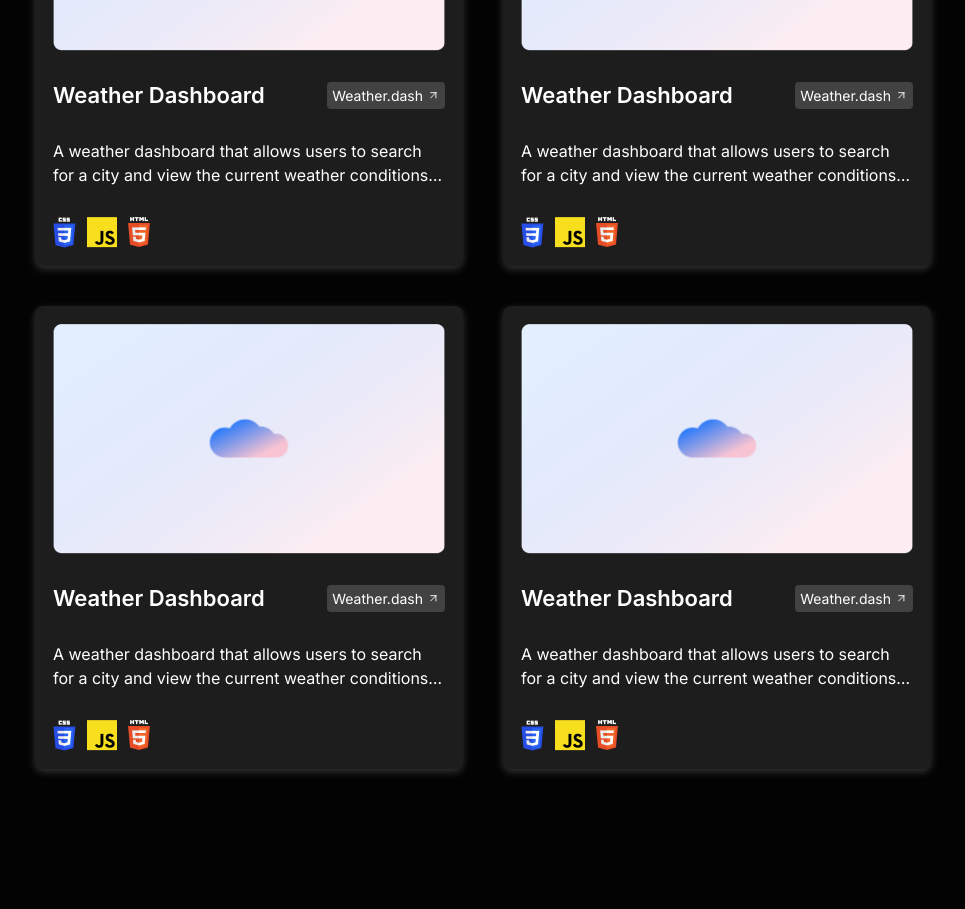
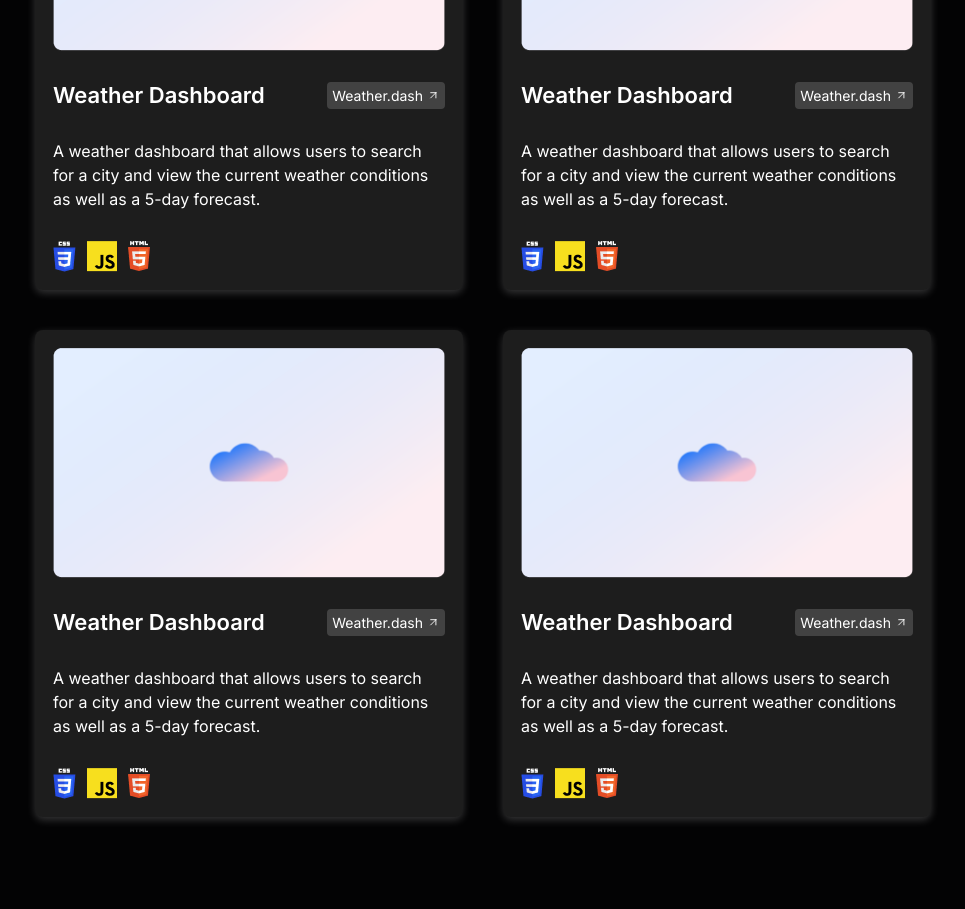
Before and after one commit to anshisinghh/anshisingh-portfolio, a Next.js app in the folder animated-portfolio/: page / in a window 1280 px wide. Shown: the part 1780-2689 px from the top of the page, without its empty margins (157-1122 px from the left). Built offline with nearby package versions, Linux system fonts and the light colour scheme.

Commit message:
fixed styling

```diff
--- a/animated-portfolio/app/components/Projects/Project.tsx
+++ b/animated-portfolio/app/components/Projects/Project.tsx
@@ -25,7 +25,7 @@ const Project = ({thumbnail, title, link, description, languageIcons}: Props) =>
           </a>
         </div>
       </div>
-      <p className="line-clamp-2 text-sm md:text-base">{description}</p>
+      <p className="text-sm md:text-base">{description}</p>
       <div className="flex flex-row gap-[11px] ">
         {languageIcons.map((icon, iconId) => (
           <img src={icon} alt="Language icon" key={iconId}></img>
--- a/animated-portfolio/app/components/Skills/Skills.tsx
+++ b/animated-portfolio/app/components/Skills/Skills.tsx
@@ -10,7 +10,7 @@ const Skills = () => {
     <SectionContainer id="skills">
         <div className="section-contents mb-[66px] md:mb-[43px] mx-[22px] md:mx-[116px]">
             <SectionHeader highlightText="Skills"></SectionHeader>
-            <div className="card w-full px-[33px] py-[27px] flex flex-wrap flex-col md:flex-row justify-center items-center gap-[19px] md:gap-[33px]">
+            <div className="card w-full px-[33px] py-[27px] flex flex-wrap justify-center items-center gap-[19px] md:gap-[33px]">
                 { skills.map((skill,id) => (<Skill key={id} name={skill.name} icon={skill.icon} />)) }
             </div>
         </div>
```
